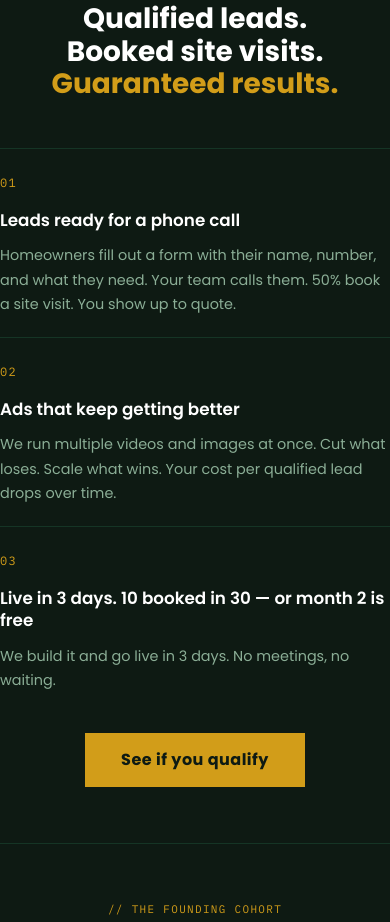
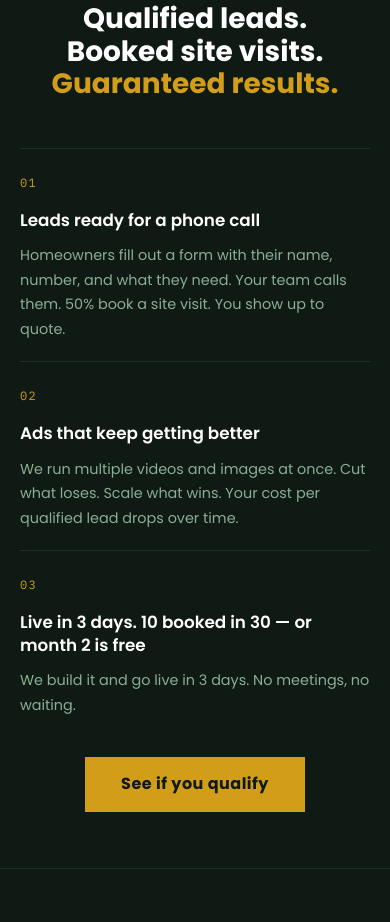
Before and after one commit to odysseyaccount/solar-lp, a website: page index.html in a window 390 px wide. Shown: the part 1771-2693 px from the top of the page. Drawn offline with Linux system fonts and the light colour scheme.

Commit message:
Mobile padding: outcomes grid and founding cohort sections

```diff
--- a/index.html
+++ b/index.html
@@ -585,6 +585,7 @@
     }
     @media (max-width: 600px) {
       .nav { padding: 1rem 1.25rem; }
+      .offer-inline, .testimonial-block { margin-left: 1.25rem; margin-right: 1.25rem; }
       .container { padding: 0 1.25rem; }
       .section-pad { padding: 3.5rem 0; }
       .hero { padding: 3.5rem 0 3rem; }
@@ -753,7 +754,7 @@
     .lead-form select option { background: #0E1A13; color: var(--white); }
     @media (max-width: 860px) {
       .cta-section-inner { grid-template-columns: 1fr; }
-      .outcomes-grid { grid-template-columns: 1fr; gap: 1.25rem; }
+      .outcomes-grid { grid-template-columns: 1fr; gap: 1.25rem; padding: 0 1.25rem; }
       .outcomes-grid .outcome-item { border-top: 1px solid var(--border); }
     }
     @media (max-width: 600px) {
```
